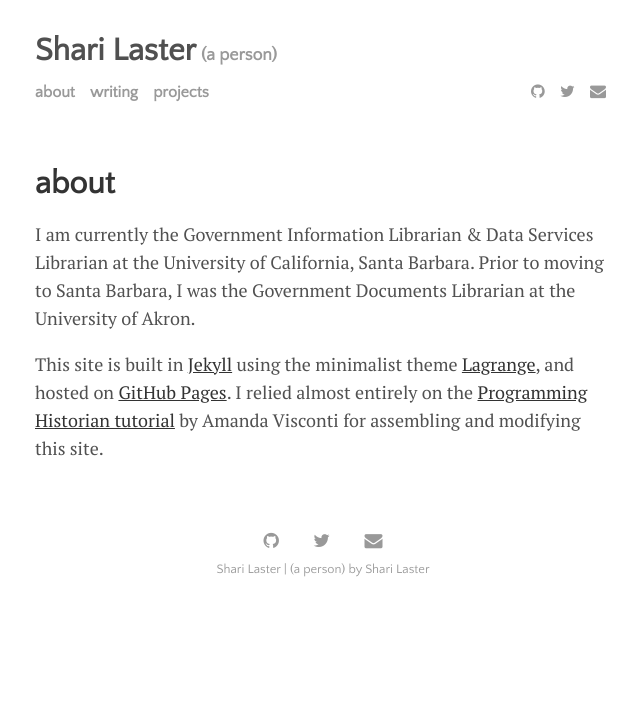
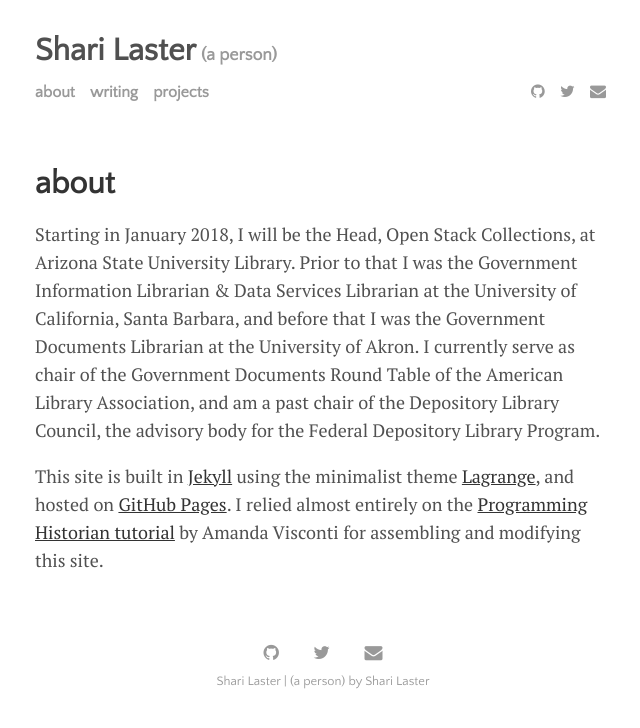
Before and after one commit to sharilaster/sharilaster, a Jekyll site: the page built from menu/about.md, in a window 1280 px wide. Shown: the top 728 px of the page, without its empty margins (317-957 px from the left). Built offline with Jekyll 4.4.1, drawn with Linux system fonts in a browser that asks for light colours; nearby versions of some CDN libraries.

Commit message:
Added new affiliation.

```diff
--- a/menu/about.md
+++ b/menu/about.md
@@ -2,6 +2,6 @@
 layout: page
 title: about
 ---
-I am currently the Government Information Librarian & Data Services Librarian at the University of California, Santa Barbara. Prior to moving to Santa Barbara, I was the Government Documents Librarian at the University of Akron.
+Starting in January 2018, I will be the Head, Open Stack Collections, at Arizona State University Library. Prior to that I was the Government Information Librarian & Data Services Librarian at the University of California, Santa Barbara, and before that I was the Government Documents Librarian at the University of Akron. I currently serve as chair of the Government Documents Round Table of the American Library Association, and am a past chair of the Depository Library Council, the advisory body for the Federal Depository Library Program.
 
 This site is built in [Jekyll](https://jekyllrb.com/) using the minimalist theme [Lagrange](https://lenpaul.github.io/Lagrange/ "Lagrange, a minimalist Jekyll theme"), and hosted on [GitHub Pages](https://pages.github.com/). I relied almost entirely on the [Programming Historian tutorial](http://programminghistorian.org/lessons/building-static-sites-with-jekyll-github-pages "Building a static website with Jekyll and GitHub Pages") by Amanda Visconti for assembling and modifying this site.
```
